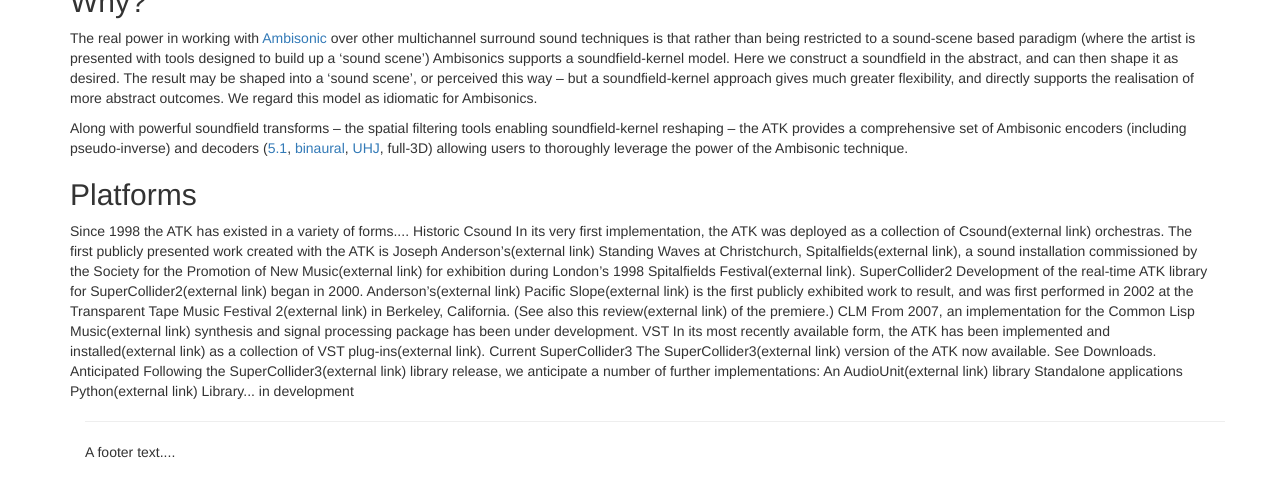
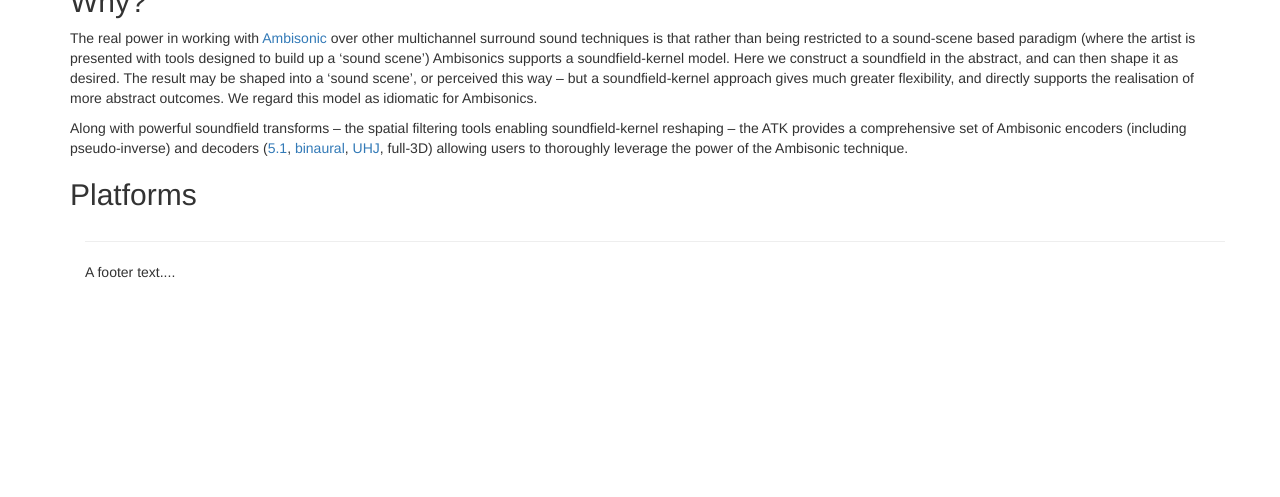
Before and after one commit to ambisonictoolkit/ambisonictoolkit.github.io, a Jekyll site: the page built from index.html, in a window 1280 px wide, cut to the strip 374-871 px from the top of the page. Built offline with Jekyll 4.4.1, drawn with Linux system fonts in a browser that asks for light colours; nearby versions of some CDN libraries.

Commit message:
Moving history from front page to /history/.
The new page is not currently included in the menu, but at least we maintain the content of it until we decide what to do with it.

```diff
--- a/index.html
+++ b/index.html
@@ -20,38 +20,3 @@
 <p>Along with powerful soundfield transforms &ndash; the spatial filtering tools enabling soundfield-kernel reshaping &ndash; the ATK provides a comprehensive set of Ambisonic encoders (including pseudo-inverse) and decoders (<a href="http://en.wikipedia.org/wiki/5.1" target="_blank">5.1</a>, <a href="http://en.wikipedia.org/wiki/Binaural_recording" target="_blank">binaural</a>, <a href="http://en.wikipedia.org/wiki/UHJ_format" target="_blank">UHJ</a>, full-3D) allowing users to thoroughly leverage the power of the Ambisonic technique.</p>
 
 <h2>Platforms</h2>
-
-Since 1998 the ATK has existed in a variety of forms....
-
-Historic
-Csound
-
-In its very first implementation, the ATK was deployed as a collection of Csound(external link) orchestras.
-
-The first publicly presented work created with the ATK is Joseph Anderson’s(external link) Standing Waves at Christchurch, Spitalfields(external link), a sound installation commissioned by the Society for the Promotion of New Music(external link) for exhibition during London’s 1998 Spitalfields Festival(external link).
-
-SuperCollider2
-
-Development of the real-time ATK library for SuperCollider2(external link) began in 2000.
-
-Anderson’s(external link) Pacific Slope(external link) is the first publicly exhibited work to result, and was first performed in 2002 at the Transparent Tape Music Festival 2(external link) in Berkeley, California. (See also this review(external link) of the premiere.)
-
-CLM
-
-From 2007, an implementation for the Common Lisp Music(external link) synthesis and signal processing package has been under development.
-
-VST
-
-In its most recently available form, the ATK has been implemented and installed(external link) as a collection of VST plug-ins(external link).
-
-Current
-SuperCollider3
-
-The SuperCollider3(external link) version of the ATK now available.
-See Downloads.
-
-Anticipated
-Following the SuperCollider3(external link) library release, we anticipate a number of further implementations:
-An AudioUnit(external link) library
-Standalone applications
-Python(external link) Library... in development
```
Also changed, not shown: history.md (added, +48 -0 lines).
